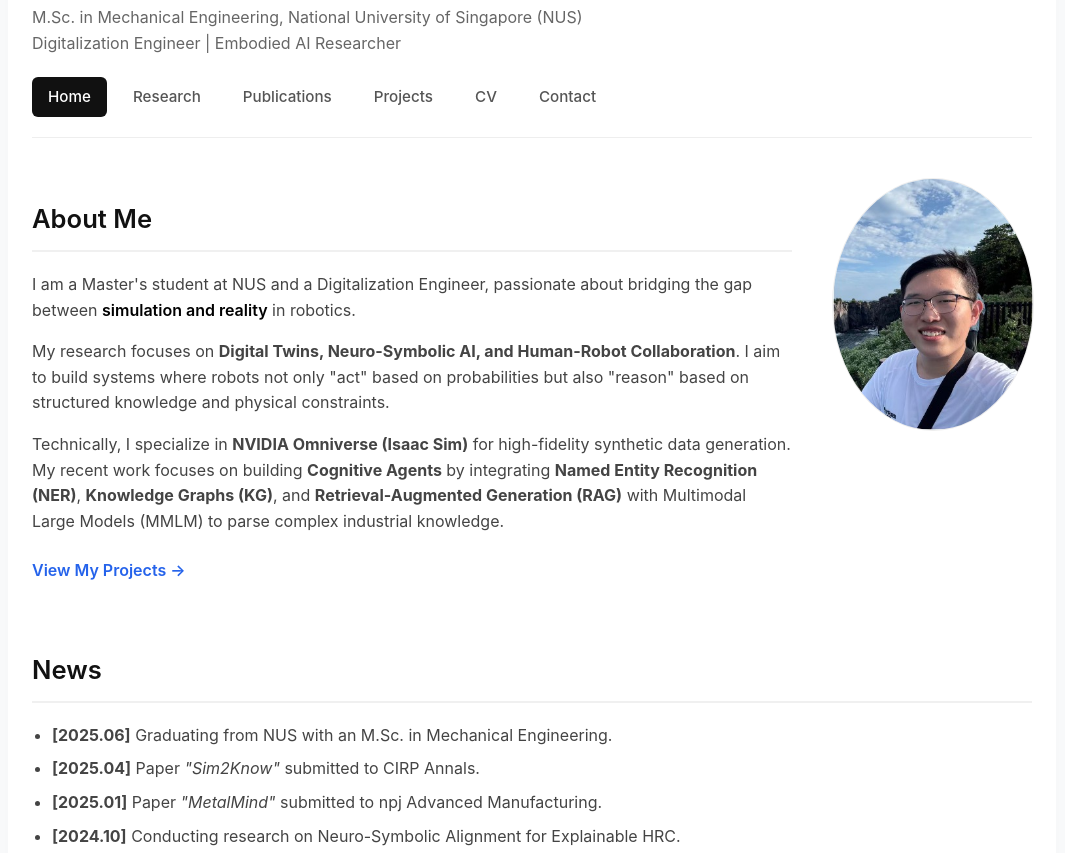
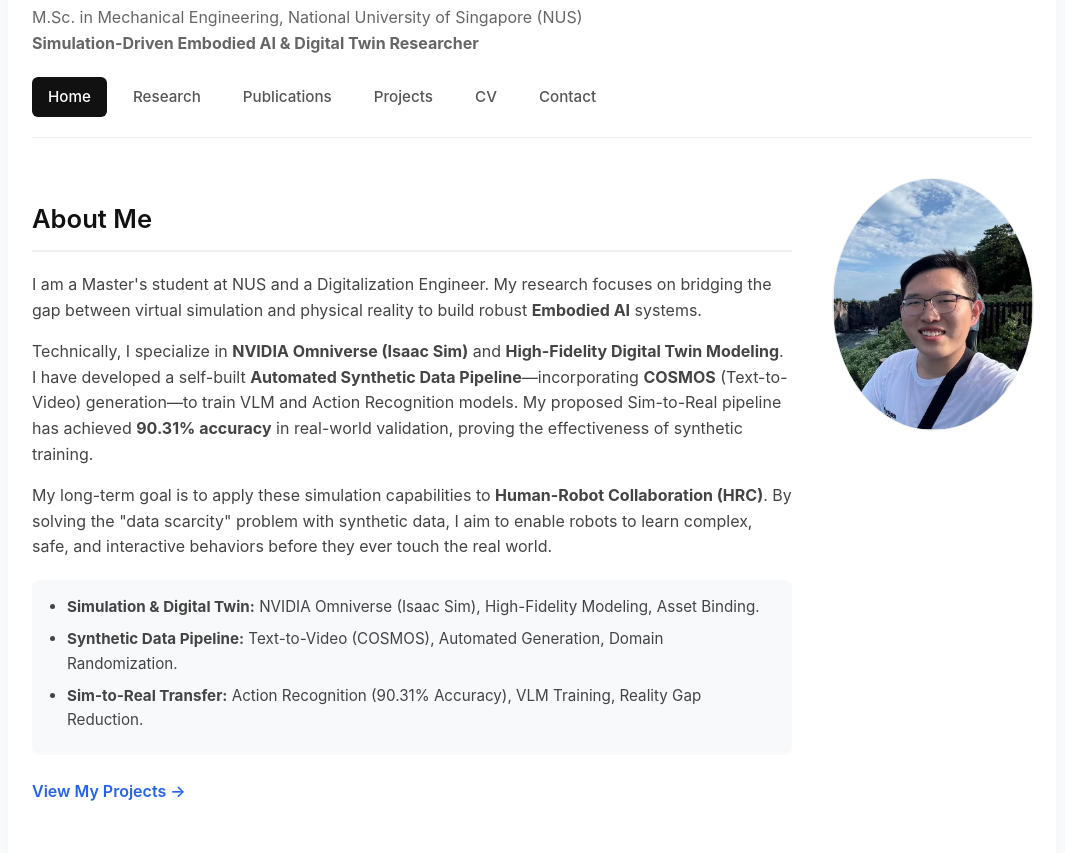
Before and after one commit to CuteKaf/zhen-fan, a plain HTML site: page index.html in a window 1280 px wide. Shown: the part 99-952 px from the top of the page, without its empty margins (108-1173 px from the left). Drawn offline with Linux system fonts and the light colour scheme.

Commit message:
Revise personal introduction and research focus
Updated personal and research descriptions for clarity and detail.

```diff
--- a/index.html
+++ b/index.html
@@ -13,7 +13,7 @@
     <h1 class="site-title">Zhen Fan</h1>
     <div class="site-subtitle">
       M.Sc. in Mechanical Engineering, National University of Singapore (NUS)<br>
-      Digitalization Engineer | Embodied AI Researcher
+      <strong>Simulation-Driven Embodied AI & Digital Twin Researcher</strong>
     </div>
     <nav class="navbar">
       <a href="index.html" class="active">Home</a>
@@ -29,20 +29,29 @@
     <div class="about-text">
       <h2>About Me</h2>
       <p>
-        I am a Master's student at NUS and a Digitalization Engineer, passionate about bridging the gap between
-        <span class="highlight">simulation and reality</span> in robotics.
+        I am a Master's student at NUS and a Digitalization Engineer. My research focuses on bridging the gap between
+        virtual simulation and physical reality to build robust <strong>Embodied AI</strong> systems.
       </p>
+
       <p>
-        My research focuses on <strong>Digital Twins, Neuro-Symbolic AI, and Human-Robot Collaboration</strong>.
-        I aim to build systems where robots not only "act" based on probabilities but also "reason" based on
-        structured knowledge and physical constraints.
+        Technically, I specialize in <strong>NVIDIA Omniverse (Isaac Sim)</strong> and <strong>High-Fidelity Digital Twin Modeling</strong>.
+        I have developed a self-built <strong>Automated Synthetic Data Pipeline</strong>—incorporating <strong>COSMOS</strong> (Text-to-Video) generation—to train VLM and Action Recognition models.
+        My proposed Sim-to-Real pipeline has achieved <strong>90.31% accuracy</strong> in real-world validation, proving the effectiveness of synthetic training.
       </p>
+
       <p>
-        Technically, I specialize in <strong>NVIDIA Omniverse (Isaac Sim)</strong> for high-fidelity synthetic data generation.
-        My recent work focuses on building <strong>Cognitive Agents</strong> by integrating <strong>Named Entity Recognition (NER)</strong>,
-        <strong>Knowledge Graphs (KG)</strong>, and <strong>Retrieval-Augmented Generation (RAG)</strong> with Multimodal Large Models (MMLM)
-        to parse complex industrial knowledge.
+        My long-term goal is to apply these simulation capabilities to <strong>Human-Robot Collaboration (HRC)</strong>.
+        By solving the "data scarcity" problem with synthetic data, I aim to enable robots to learn complex, safe, and interactive behaviors before they ever touch the real world.
       </p>
+
+      <div style="margin-top: 20px; padding: 15px; background: #f8f9fa; border-radius: 8px; font-size: 0.95rem;">
+        <ul style="margin: 0; padding-left: 20px;">
+          <li><strong>Simulation & Digital Twin:</strong> NVIDIA Omniverse (Isaac Sim), High-Fidelity Modeling, Asset Binding.</li>
+          <li><strong>Synthetic Data Pipeline:</strong> Text-to-Video (COSMOS), Automated Generation, Domain Randomization.</li>
+          <li><strong>Sim-to-Real Transfer:</strong> Action Recognition (90.31% Accuracy), VLM Training, Reality Gap Reduction.</li>
+        </ul>
+      </div>
+
       <p style="margin-top: 24px;">
         <a href="projects.html" style="color: #2563eb; font-weight: 600; text-decoration: none;">View My Projects →</a>
       </p>
@@ -56,9 +65,9 @@
     <h2>News</h2>
     <ul>
       <li><strong>[2025.06]</strong> Graduating from NUS with an M.Sc. in Mechanical Engineering.</li>
-      <li><strong>[2025.04]</strong> Paper <em>"Sim2Know"</em> submitted to CIRP Annals.</li>
-      <li><strong>[2025.01]</strong> Paper <em>"MetalMind"</em> submitted to npj Advanced Manufacturing.</li>
-      <li><strong>[2024.10]</strong> Conducting research on Neuro-Symbolic Alignment for Explainable HRC.</li>
+      <li><strong>[2025.04]</strong> Paper <em>"Sim2Know: A Neuro-Symbolic Digital Twin Framework"</em> submitted to <strong>CIRP Annals</strong>.</li>
+      <li><strong>[2025.01]</strong> Paper <em>"MetalMind: Cognitive Simulation for Industrial Knowledge Parsing"</em> submitted to <strong>npj Advanced Manufacturing</strong>.</li>
+      <li><strong>[2024.10]</strong> Achieving 90.31% accuracy in Sim2Real Action Recognition tasks.</li>
     </ul>
   </section>
 
```
